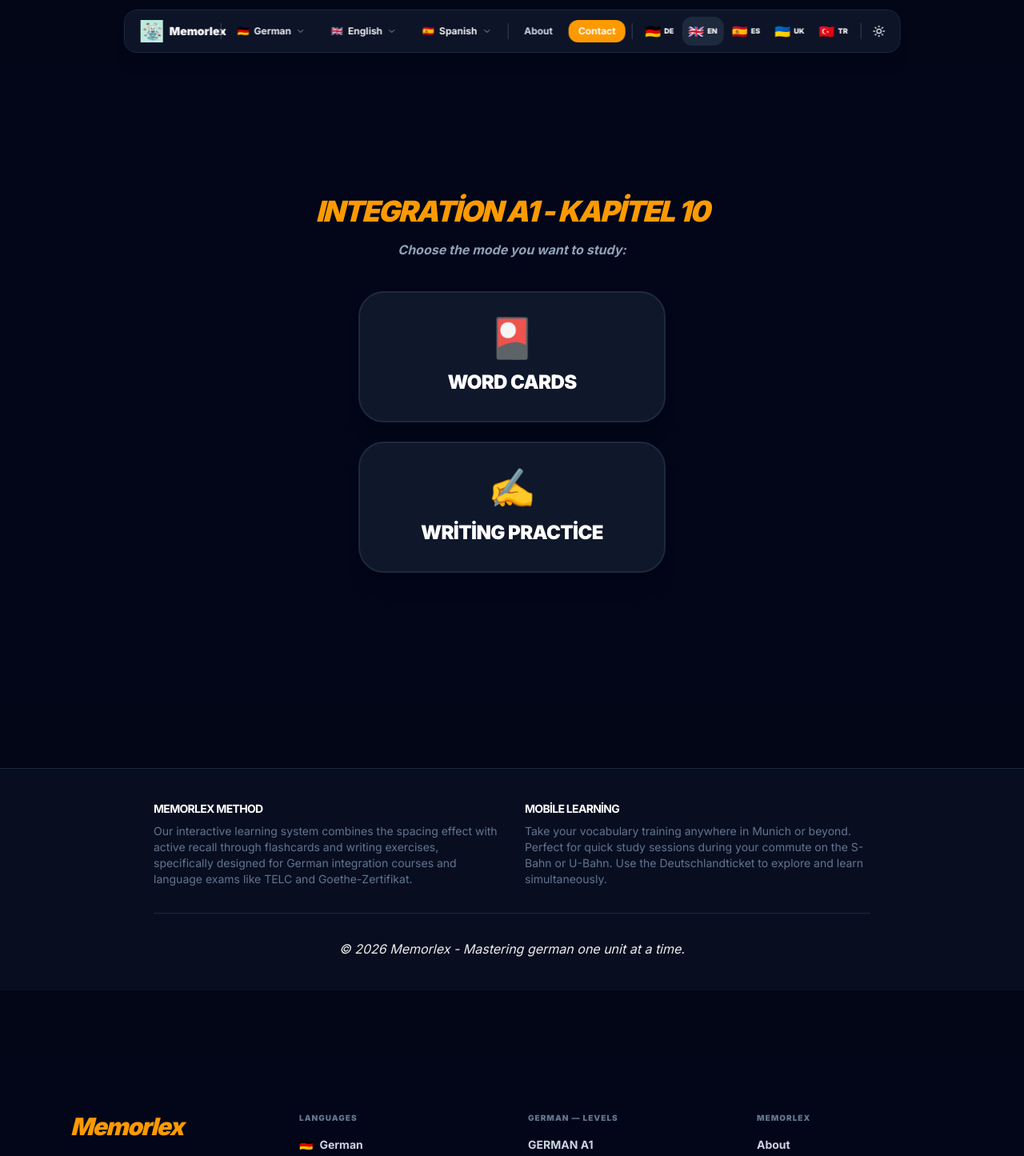
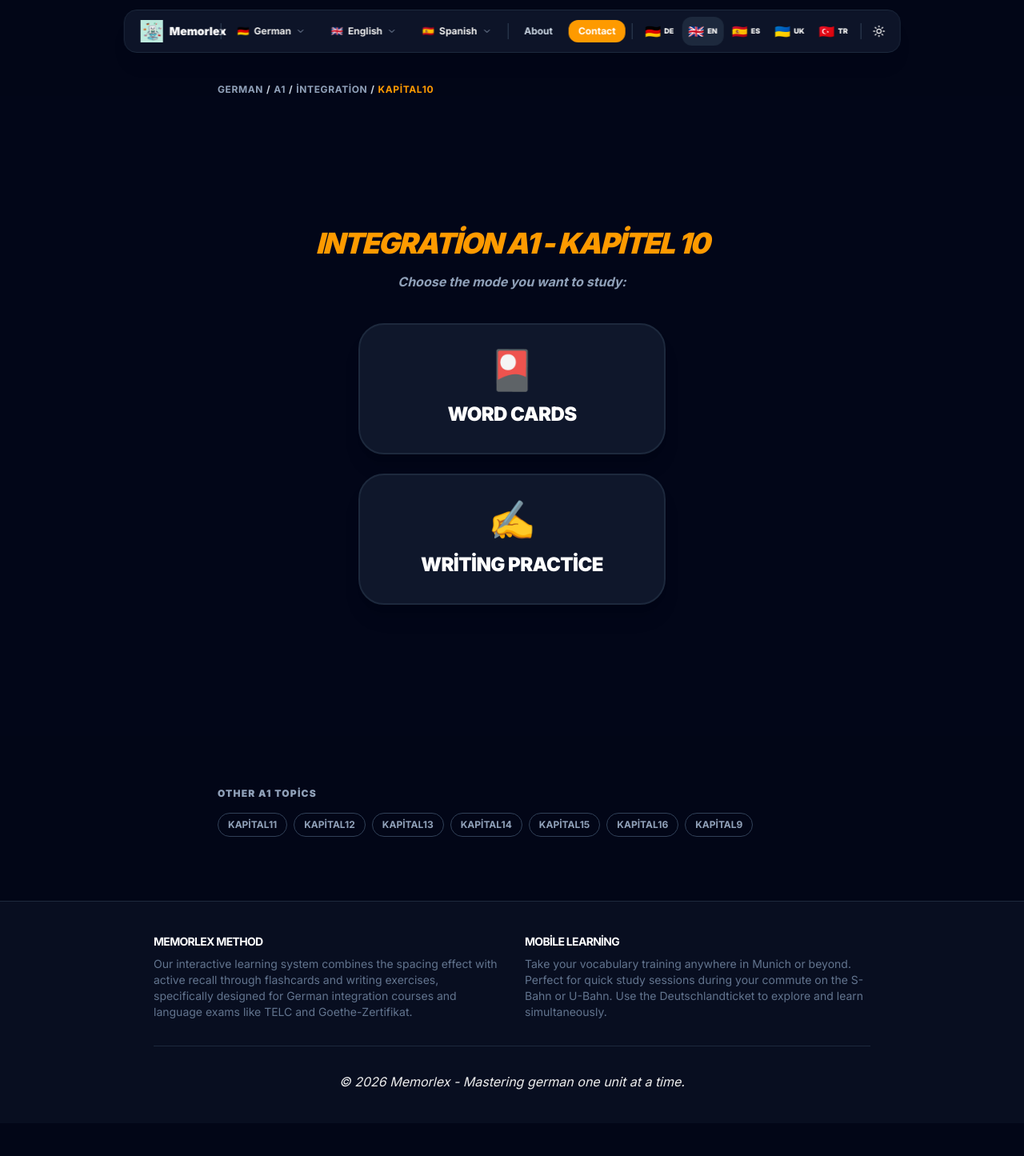
Before and after one commit to barashhelvadzhaoglu/memorlex, a Next.js app: page /en/german/a1/integration/kapital10 in a window 1280 px wide. Shown: the top 1445 px of the page at 80% size. Built offline with nearby package versions, Linux system fonts and the light colour scheme.

Commit message:
Feat: breadcrumb, unit->diger konular, hikaye->vocab linkleri eklendi

```diff
--- a/app/[lang]/[subject]/[level]/[category]/[unit]/page.tsx
+++ b/app/[lang]/[subject]/[level]/[category]/[unit]/page.tsx
@@ -202,6 +202,10 @@ export default async function UnitPage({
     uploadDate: new Date().toISOString(),
   } : null;
 
+  const subjectLabel = subject === 'german' ? (lang === 'tr' ? 'Almanca' : lang === 'es' ? 'Alemán' : lang === 'de' ? 'Deutsch' : 'German')
+    : subject === 'spanish' ? (lang === 'tr' ? 'İspanyolca' : lang === 'es' ? 'Español' : lang === 'de' ? 'Spanisch' : 'Spanish')
+    : (lang === 'tr' ? 'İngilizce' : lang === 'es' ? 'Inglés' : lang === 'de' ? 'Englisch' : 'English');
+
   return (
     <div className="unit-page-container">
       <script
@@ -216,9 +220,22 @@ export default async function UnitPage({
         />
       )}
 
+      {/* Breadcrumb */}
+      <nav className="max-w-3xl mx-auto px-4 pt-6 pb-0">
+        <ol className="flex flex-wrap items-center gap-1 text-xs font-bold text-slate-400 uppercase tracking-wider">
+          <li><a href={`/${lang}/${subject}`} className="hover:text-amber-500 transition-colors">{subjectLabel}</a></li>
+          <li className="text-slate-300">/</li>
+          <li><a href={`/${lang}/${subject}/${level}`} className="hover:text-amber-500 transition-colors">{level.toUpperCase()}</a></li>
+          <li className="text-slate-300">/</li>
+          <li><a href={`/${lang}/${subject}/${level}/${category}`} className="hover:text-amber-500 transition-colors">{category}</a></li>
+          <li className="text-slate-300">/</li>
+          <li className="text-amber-500">{unit.replace(/-/g, ' ')}</li>
+        </ol>
+      </nav>
+
       {youtubeId && (
-        <div className="max-w-4xl mx-auto px-4 pt-8">
-          <div className="aspect-video w-full rounded-[30px] overflow-hidden shadow-2xl border-4 border-slate-50 dark:border-slate-900 bg-black">
+        <div className="max-w-3xl mx-auto px-4 pt-6 pb-2">
+          <div className="aspect-video w-full rounded-[24px] overflow-hidden shadow-2xl bg-black">
             <iframe
               className="w-full h-full"
               src={`https://www.youtube.com/embed/${youtubeId}?rel=0&modestbranding=1`}
@@ -231,8 +248,8 @@ export default async function UnitPage({
       )}
 
       <Suspense fallback={
-        <div className="min-h-screen bg-white dark:bg-slate-950 flex flex-col items-center justify-center">
-          <div className="text-4xl font-black italic uppercase animate-pulse text-amber-500">
+        <div className="py-20 flex flex-col items-center justify-center">
+          <div className="text-2xl font-black italic uppercase animate-pulse text-amber-500">
             Memorlex...
           </div>
         </div>
@@ -245,6 +262,39 @@ export default async function UnitPage({
           subject={subject}
         />
       </Suspense>
+
+      {/* Diger konular */}
+      <div className="max-w-3xl mx-auto px-4 mt-16">
+        <h2 className="text-xs font-black uppercase tracking-widest text-slate-400 mb-4">
+          {lang === 'tr' ? `Diğer ${level.toUpperCase()} Konuları`
+           : lang === 'es' ? `Otros temas ${level.toUpperCase()}`
+           : lang === 'de' ? `Andere ${level.toUpperCase()} Themen`
+           : `Other ${level.toUpperCase()} Topics`}
+        </h2>
+        <div className="flex flex-wrap gap-2">
+          {(() => {
+            const fs = require('fs');
+            const path = require('path');
+            const topicDir = path.join(process.cwd(), 'src', 'data', 'vocabulary',
+              subject === 'german' ? 'de' : subject === 'spanish' ? 'es' : 'en',
+              level, category);
+            if (!fs.existsSync(topicDir)) return null;
+            return fs.readdirSync(topicDir)
+              .filter((f: string) => f.endsWith('.json') && f.replace('.json','') !== unit)
+              .slice(0, 12)
+              .map((f: string) => {
+                const slug = f.replace('.json','');
+                return (
+                  <a key={slug}
+                     href={`/${lang}/${subject}/${level}/${category}/${slug}`}
+                     className="px-3 py-1.5 text-xs font-bold uppercase rounded-full border border-slate-200 dark:border-slate-700 text-slate-500 dark:text-slate-400 hover:border-amber-500 hover:text-amber-500 transition-colors">
+                    {slug.replace(/-/g, ' ')}
+                  </a>
+                );
+              });
+          })()}
+        </div>
+      </div>
 
       <footer className="mt-20 p-10 bg-slate-50 dark:bg-slate-900/50 border-t border-slate-200 dark:border-slate-800 transition-colors">
         <div className="max-w-4xl mx-auto grid grid-cols-1 md:grid-cols-2 gap-8 text-sm text-slate-500">
--- a/app/[lang]/[subject]/[level]/stories/[story]/page.tsx
+++ b/app/[lang]/[subject]/[level]/stories/[story]/page.tsx
@@ -390,6 +390,32 @@ export default async function StoryDetailPage({
           )}
         </div>
 
+        {/* Vocab linkleri */}
+        <div className="mt-12 p-6 rounded-[24px] bg-slate-50 dark:bg-slate-900/50 border border-slate-100 dark:border-slate-800">
+          <h2 className="text-xs font-black uppercase tracking-widest text-slate-400 mb-4">
+            {lang === 'tr' ? 'Kelime Listelerini Çalış'
+             : lang === 'es' ? 'Estudiar Vocabulario'
+             : lang === 'de' ? 'Vokabeln Lernen'
+             : lang === 'uk' ? 'Вивчати слова'
+             : 'Study Vocabulary'}
+          </h2>
+          <div className="flex flex-wrap gap-2">
+            {[`/${lang}/${subject}/${level}/topic`, `/${lang}/${subject}/${level}/integration`, `/${lang}/${subject}/${level}/work`].map((href) => {
+              const cat = href.split('/').pop() || '';
+              return (
+                <a key={cat} href={href}
+                   className="px-4 py-2 text-xs font-black uppercase rounded-full bg-amber-500/10 text-amber-600 dark:text-amber-400 hover:bg-amber-500 hover:text-white transition-all border border-amber-500/20">
+                  {cat === 'topic'
+                    ? (lang === 'tr' ? '📚 Konu Bazlı' : lang === 'es' ? '📚 Por Temas' : '📚 Topic Based')
+                    : cat === 'integration'
+                    ? (lang === 'tr' ? '🏫 Entegrasyon' : lang === 'es' ? '🏫 Integración' : '🏫 Integration')
+                    : (lang === 'tr' ? '💼 İş Dünyası' : lang === 'es' ? '💼 Trabajo' : '💼 Work')}
+                </a>
+              );
+            })}
+          </div>
+        </div>
+
         {/* Geri Butonu */}
         <div className="mt-12 text-center">
           <Link
--- a/src/data/vocabulary/de/a1/topic/clothing.json
+++ b/src/data/vocabulary/de/a1/topic/clothing.json
@@ -137,5 +137,6 @@
       "meaning_uk": "червоний",
       "meaning_es": "rojo"
     }
-  ]
+  ],
+  "youtubeId_tr": "phkF2kaBJ0s"
 }
```
Also changed, not shown: 1 other file (tests, documents, lock files or other folders).
